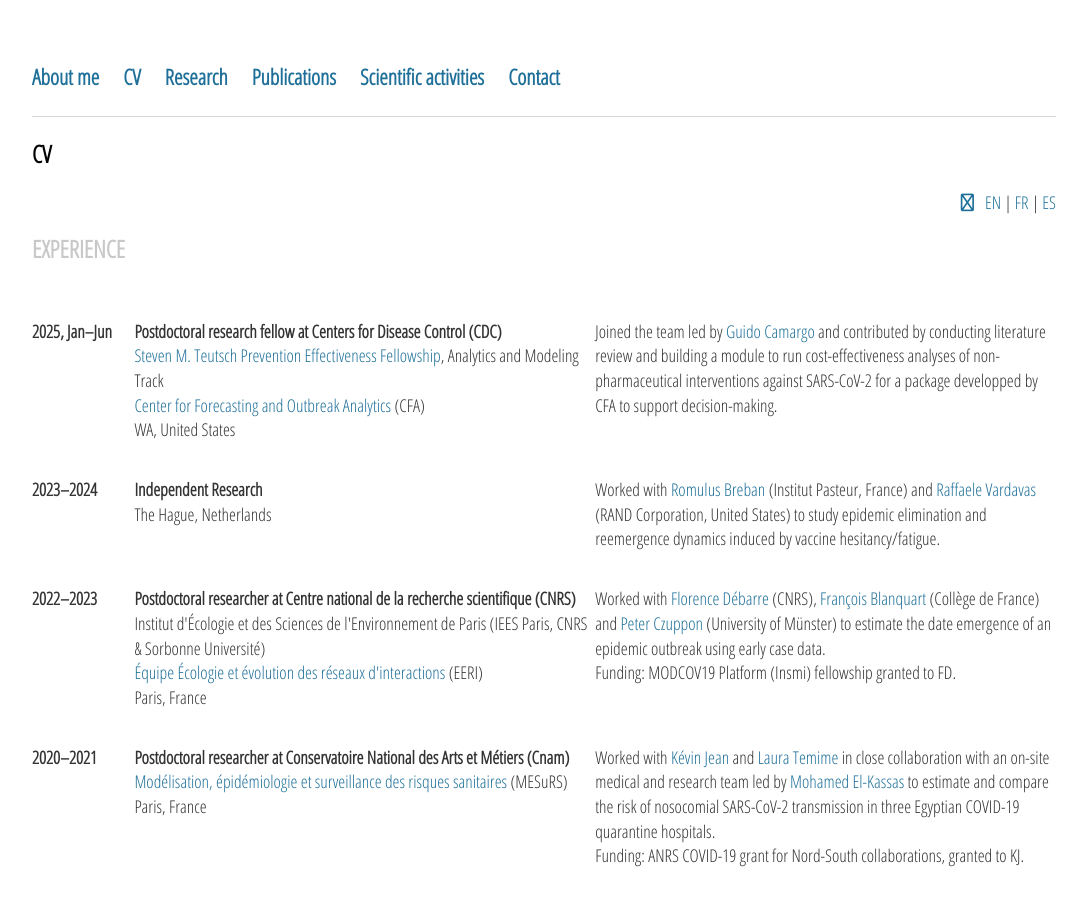
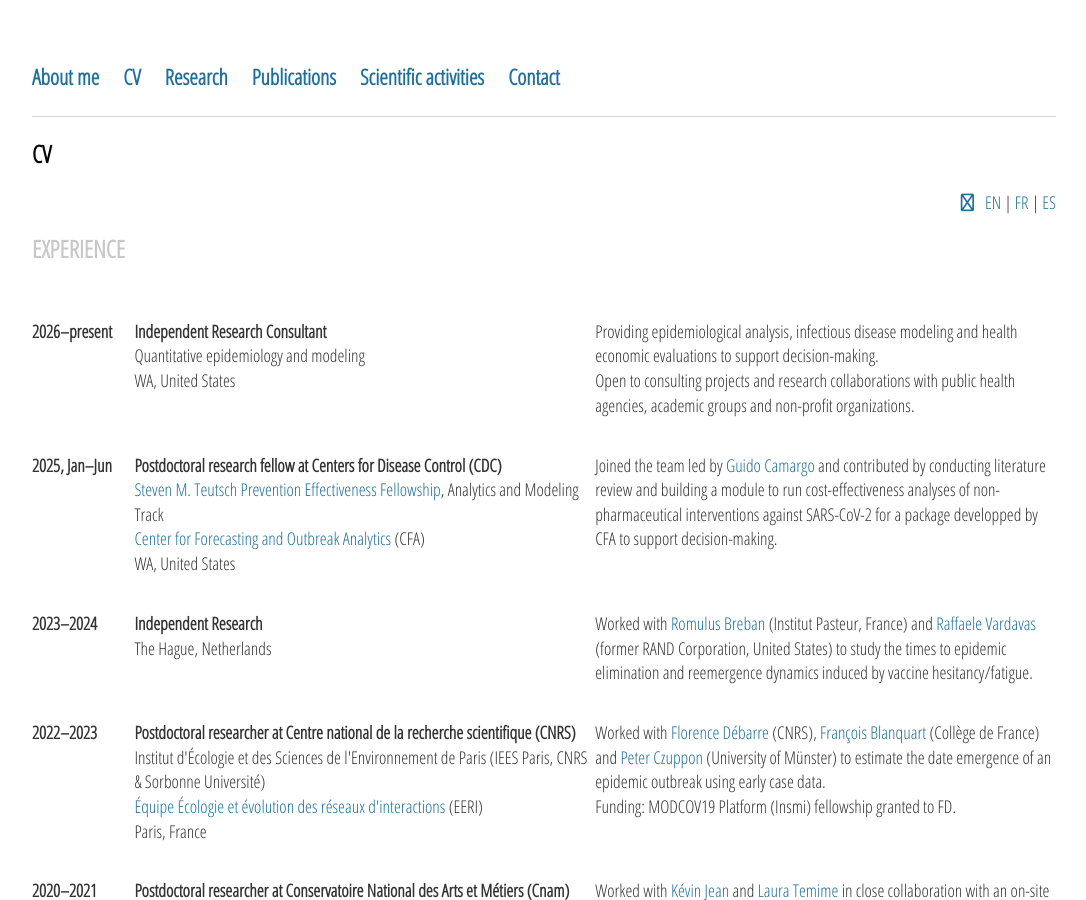
Before and after one commit to sjijon/sjijon.github.io, a Jekyll site: the page built from cv.html, in a window 1280 px wide and 900 px high. Shown: the whole window, without its empty margins (96-1182 px from the left). Built offline with Jekyll 4.4.1, drawn with Linux system fonts in a browser that asks for light colours; a script that is not in the unit is left out; some of the changed text lies outside the part shown.

Commit message:
Add consultancy in WA

```diff
--- a/cv.html
+++ b/cv.html
@@ -19,6 +19,27 @@ title: CV
 <!-- --------------------------------------------- -- -->
 <!-- <p style="border-bottom: 1px solid #d5d5d5;"></p> -->
 	<h5>EXPERIENCE</h5>
+
+	<div class="row">
+		<div class="column" style="width:10%">
+			<p><strong>2026&ndash;present</strong></p>
+		</div>
+		<div class="column" style="width:45%">
+			<p>
+			<strong>Independent Research Consultant</strong><br>
+			Quantitative epidemiology and modeling
+			<br>
+			WA, United States
+			</p>
+		</div>
+		<div class="column" style="width:45%">
+			<p>
+			Providing epidemiological analysis, infectious disease modeling and health economic evaluations to support decision-making.
+			<br>
+			Open to consulting projects and research collaborations with public health agencies, academic groups and non-profit organizations.
+			</p>
+		</div>
+	</div>
 
 	<div class="row">
 		<div class="column"; style="width:10%">
@@ -59,7 +80,7 @@ title: CV
 		</div>
 		<div class="column" style="width:45%">
 			<p>
-			Worked with <a href="https://research.pasteur.fr/en/member/romulus-breban/">Romulus Breban</a> (Institut Pasteur, France) and <a href="https://www.rand.org/about/people/v/vardavas_raffaele.html" target="_blank">Raffaele Vardavas</a> (RAND Corporation, United States) to study epidemic elimination and reemergence dynamics induced by vaccine hesitancy/fatigue.
+			Worked with <a href="https://research.pasteur.fr/en/member/romulus-breban/">Romulus Breban</a> (Institut Pasteur, France) and <a href="https://www.rand.org/about/people/v/vardavas_raffaele.html" target="_blank">Raffaele Vardavas</a> (former RAND Corporation, United States) to study the times to epidemic elimination and reemergence dynamics induced by vaccine hesitancy/fatigue.
 			</p>
 		</div>
 	</div>
@@ -331,6 +352,6 @@ title: CV
 
 	<br>
 	<p style="font-size:10px;text-align:center;">
-		Updated: August, 2025.
+		Updated: October, 2026.
 	</p>
 </div><!-- /.blurb -->
--- a/index.html
+++ b/index.html
@@ -21,7 +21,7 @@ title: Sofia JIJON
 			</p>
 
 			<p>
-				Born and raised in Quito, Ecuador, I earned my PhD in Epidemiology at Sorbonne Université, Paris, France, and also held postdoctoral positions. I recently moved to the United States, where I briefly worked at the CDC and am currently transitioning toward new opportunities in infectious disease modeling to inform public health policy. See details in the <a href="/cv">CV</a> section.
+				Born and raised in Quito, Ecuador, I earned my PhD in Epidemiology at Sorbonne Université, Paris, France, and also held postdoctoral positions. I recently moved to the United States, where I briefly worked at the CDC. I currently work as an independent research consultant, providing infectious disease modeling and epidemiological analysis to inform public health policy, and I am open to new consulting projects and collaborations. See details in the <a href="/cv">CV</a> section.
 			</p>
 		</div>
 		<div class="photo-col">
```
